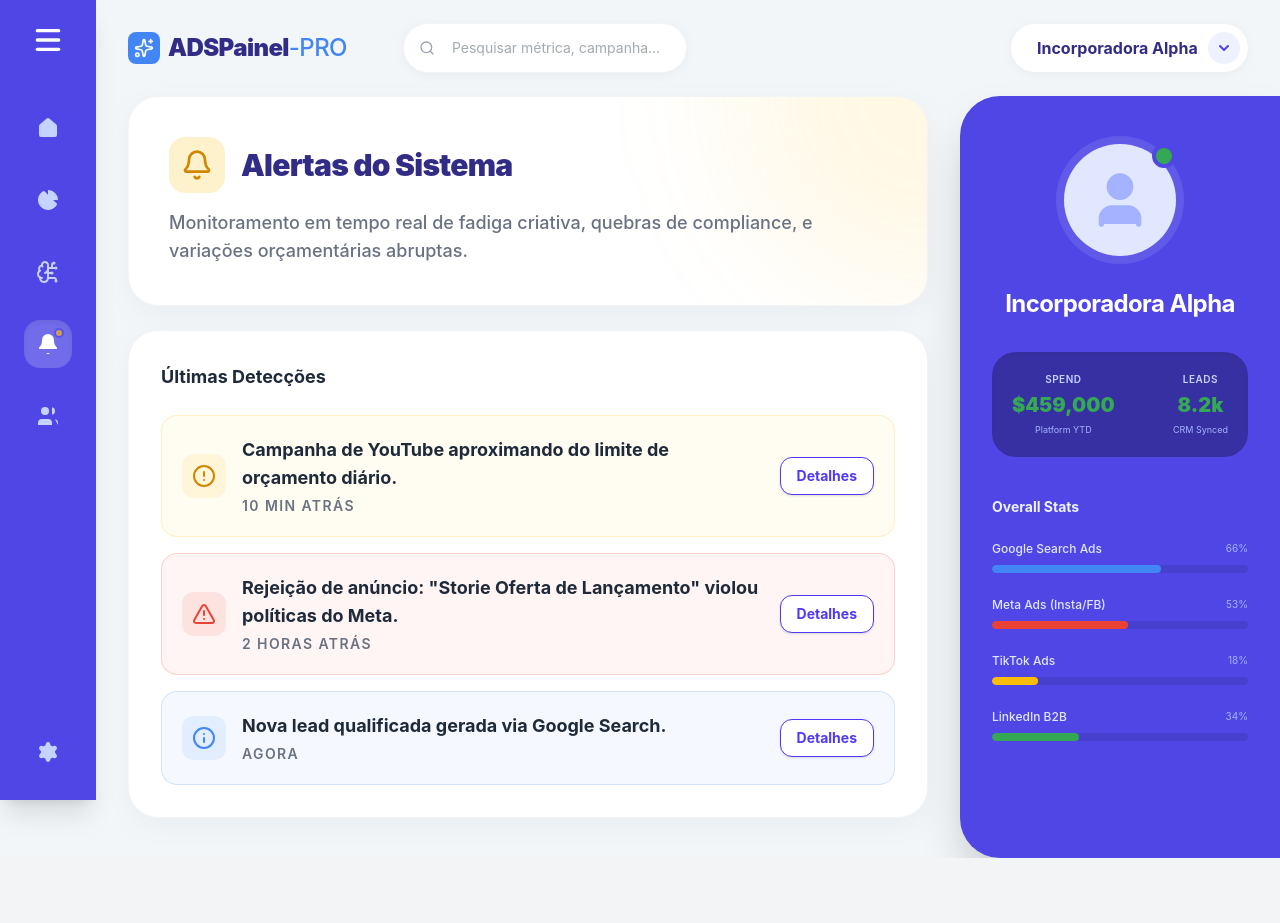
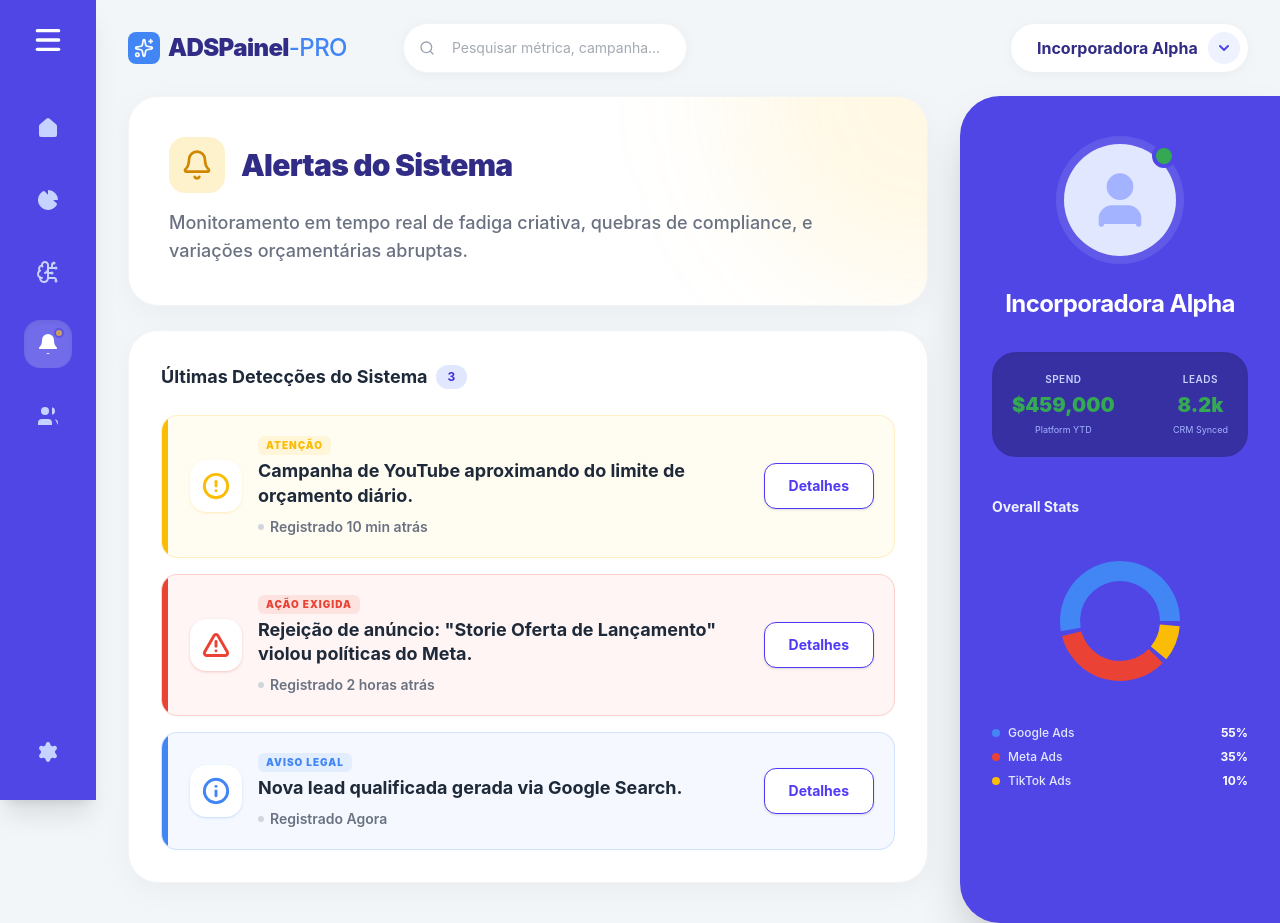
Before and after one commit to Dritcmg/nexus-dashboard-luxury, a React (Vite) app in the folder painel-react/: page / in a window 1280 px wide. Both pictures are taken after a click on the button 48 px from the left and 344 px from the top of the page. Before the commit the page ends 858 px from the top, so only its background shows below. Built offline with nearby package versions, Linux system fonts and the light colour scheme.

Commit message:
Refactor: Executive UX polish. Real platform data on widgets, Status Cards for clients, and randomized API failures on Mock promises.

```diff
--- a/painel-react/src/App.tsx
+++ b/painel-react/src/App.tsx
@@ -38,19 +38,31 @@ export default function App() {
 
   const handleGenBoleto = (accName: string) => {
     toast.promise(
-      new Promise((resolve) => setTimeout(resolve, 1500)),
+      new Promise((resolve, reject) => {
+        setTimeout(() => {
+          if (Math.random() < 0.15) {
+            reject(new Error('Saldo insuficiente ou limite transacional atingido na conta.'));
+          } else {
+            resolve(true);
+          }
+        }, 1500)
+      }),
       {
         loading: `Gerando Boleto para ${accName}...`,
         success: `Boleto enviado com sucesso para o cliente!`,
-        error: 'Erro ao gerar o boleto.',
+        error: (err) => `Erro na API: ${err.message}`,
       }
     );
   };
 
   const handleDownloadNF = (accName: string) => {
-    const toastId = toast.loading(`Processando Nota Fiscal de Serviço (NFS-e) para ${accName}...`);
+    const toastId = toast.loading(`Processando NFS-e na prefeitura para ${accName}...`);
     setTimeout(() => {
-      toast.success(`Download concluído! Verifique a pasta Downloads.`, { id: toastId });
+      if (Math.random() < 0.15) {
+        toast.error(`Falha ao emitir NF. Sistema municipal (Sefin) indisponível.`, { id: toastId });
+      } else {
+        toast.success(`Download concluído! Verifique a pasta Downloads.`, { id: toastId });
+      }
     }, 2000);
   };
 
--- a/painel-react/src/components/RightPanel.tsx
+++ b/painel-react/src/components/RightPanel.tsx
@@ -1,7 +1,6 @@
 import { User } from 'lucide-react';
-import { motion } from 'framer-motion';
+import { ResponsiveContainer, PieChart, Pie, Cell, Tooltip as RechartsTooltip } from 'recharts';
 import type { ClientData } from '../types';
-import { cn } from '../utils/cn';
 
 interface RightPanelProps {
     clientData: ClientData;
@@ -40,27 +39,41 @@ export const RightPanel = ({ clientData, clientName }: RightPanelProps) => {
             <div className="w-full">
                 <h3 className="text-sm font-bold mb-6 text-indigo-50">Overall Stats</h3>
                 <div className="space-y-6">
-                    {[
-                        { name: 'Google Search Ads', percent: `${Math.floor(Math.random() * 40 + 40)}%`, color: 'bg-[#4285F4]' },
-                        { name: 'Meta Ads (Insta/FB)', percent: `${Math.floor(Math.random() * 40 + 40)}%`, color: 'bg-[#EA4335]' },
-                        { name: 'TikTok Ads', percent: `${Math.floor(Math.random() * 30 + 10)}%`, color: 'bg-[#FBBC05]' },
-                        { name: 'LinkedIn B2B', percent: `${Math.floor(Math.random() * 30 + 10)}%`, color: 'bg-[#34A853]' },
-                    ].map((stat, i) => (
-                        <div key={i} className="group cursor-default">
-                            <div className="flex justify-between items-center mb-2">
-                                <p className="text-xs text-indigo-100 font-medium group-hover:text-white transition-colors">{stat.name}</p>
-                                <span className="text-[10px] text-indigo-300">{stat.percent}</span>
+                    <div className="h-40 w-full">
+                        <ResponsiveContainer width="100%" height="100%">
+                            <PieChart>
+                                <Pie
+                                    data={clientData.platformDistribution}
+                                    cx="50%"
+                                    cy="50%"
+                                    innerRadius={40}
+                                    outerRadius={60}
+                                    paddingAngle={5}
+                                    dataKey="value"
+                                    stroke="none"
+                                >
+                                    {clientData.platformDistribution.map((entry, index) => (
+                                        <Cell key={`cell-${index}`} fill={entry.color} />
+                                    ))}
+                                </Pie>
+                                <RechartsTooltip
+                                    contentStyle={{ borderRadius: '12px', border: 'none', boxShadow: '0 4px 20px rgba(0,0,0,0.1)' }}
+                                    itemStyle={{ color: '#1F2937', fontWeight: 'bold' }}
+                                />
+                            </PieChart>
+                        </ResponsiveContainer>
+                    </div>
+                    <div className="flex flex-col gap-2 mt-2">
+                        {clientData.platformDistribution.map((platform) => (
+                            <div key={platform.name} className="flex items-center justify-between text-xs">
+                                <div className="flex items-center gap-2">
+                                    <span className="w-2 h-2 rounded-full" style={{ backgroundColor: platform.color }}></span>
+                                    <span className="text-indigo-100 font-medium">{platform.name}</span>
+                                </div>
+                                <span className="font-bold text-white">{platform.value}%</span>
                             </div>
-                            <div className="w-full h-2 bg-black/10 rounded-full overflow-hidden">
-                                <motion.div
-                                    initial={{ width: 0 }}
-                                    animate={{ width: stat.percent }}
-                                    transition={{ duration: 1, delay: i * 0.1 }}
-                                    className={cn("h-full rounded-full", stat.color)}
-                                ></motion.div>
-                            </div>
-                        </div>
-                    ))}
+                        ))}
+                    </div>
                 </div>
             </div>
         </div>
--- a/painel-react/src/mocks/data.ts
+++ b/painel-react/src/mocks/data.ts
@@ -1,17 +1,24 @@
 import type { ClientData, ChartData } from '../types';
 
-const generateChartData = (baseGoogle: number, baseMeta: number, vol: number = 30): ChartData[] => {
+const generateChartData = (
+    baseGoogle: number,
+    baseMeta: number,
+    vol: number = 30,
+    googleModifier: (i: number) => number = () => 1,
+    metaModifier: (i: number) => number = () => 1
+): ChartData[] => {
     return Array.from({ length: vol }).map((_, i) => ({
         name: `Dia ${i + 1}`,
-        google: baseGoogle + Math.random() * (baseGoogle * 0.4) * (Math.random() > 0.5 ? 1 : -1),
-        meta: baseMeta + Math.random() * (baseMeta * 0.5) * (Math.random() > 0.5 ? 1 : -1),
+        google: baseGoogle * googleModifier(i) + Math.random() * (baseGoogle * 0.1) * (Math.random() > 0.5 ? 1 : -1),
+        meta: baseMeta * metaModifier(i) + Math.random() * (baseMeta * 0.1) * (Math.random() > 0.5 ? 1 : -1),
     }));
 };
 
 export const MOCK_DATA: Record<string, ClientData> = {
     'Incorporadora Alpha': {
         kpis: { spent: 458900.50, leads: 8240, cpl: 55.69, roas: 4.8, itemsDownloaded: 14205, percentage: 68 },
-        chartData: generateChartData(90, 110),
+        // Google Search is performing well (downward CPL trend), Meta is stable
+        chartData: generateChartData(90, 110, 30, (i) => 1 - (i * 0.015), () => 1),
         creatives: [
             { name: 'Vídeo Fachada 3D - Noturno (15s)', spent: 45000, cpl: 42.50, status: 'Escalar' },
             { name: 'Carrossel Plantas 3 Quartos', spent: 18500, cpl: 58.90, status: 'Manter' },
@@ -38,11 +45,17 @@ export const MOCK_DATA: Record<string, ClientData> = {
                 { title: 'Pausar Criativos Saturados', description: 'Desativar 3 anúncios em Display com baixa taxa de clique.', impact: '- R$ 1.2k de desperdício/dia' },
                 { title: 'Escalar Performance Max', description: 'Injetar 15% a mais do budget aprovado na campanha PMAX focada em Planta Baixa.', impact: '+ 45 Leads Qualificados estimados' }
             ]
-        }
+        },
+        platformDistribution: [
+            { name: 'Google Ads', value: 55, color: '#4285F4' },
+            { name: 'Meta Ads', value: 35, color: '#EA4335' },
+            { name: 'TikTok Ads', value: 10, color: '#FBBC05' }
+        ]
     },
     'Construtora Beta': {
         kpis: { spent: 125000.00, leads: 1350, cpl: 92.59, roas: 2.1, itemsDownloaded: 4100, percentage: 22 },
-        chartData: generateChartData(180, 150),
+        // Insight says Meta saturated (CPL going UP abruptly), Google stable
+        chartData: generateChartData(120, 100, 30, () => 1, (i) => 1 + (i * i * 0.002)),
         creatives: [
             { name: 'Promo Cliente Fiel - Desconto 5%', spent: 25000, cpl: 120.00, status: 'Trocar' },
             { name: 'Vídeo Obra Acelerada (Drone)', spent: 42000, cpl: 75.50, status: 'Escalar' },
@@ -65,11 +78,16 @@ export const MOCK_DATA: Record<string, ClientData> = {
                 { title: 'Remodelar Audiência', description: 'Duplicar públicos lookalikes usando base de compradores atualizada.', impact: '- 20% no CPL projetado' },
                 { title: 'Desativar Campanha Feirão', description: 'Pausar anúncios de Feirão e relançar sob nova oferta.', impact: 'Queda na fadiga visual' }
             ]
-        }
+        },
+        platformDistribution: [
+            { name: 'Meta Ads', value: 75, color: '#EA4335' },
+            { name: 'Google Ads', value: 25, color: '#4285F4' },
+        ]
     },
     'Residencial Gold': {
         kpis: { spent: 890000.00, leads: 22100, cpl: 40.27, roas: 8.5, itemsDownloaded: 56900, percentage: 94 },
-        chartData: generateChartData(40, 50),
+        // Insight says Global CPL reduced exponentially (Both going down)
+        chartData: generateChartData(60, 70, 30, (i) => 1 - (i * 0.02), (i) => 1 - (i * 0.015)),
         creatives: [
             { name: 'Lançamento Exclusivo - Black Card', spent: 245000, cpl: 32.10, status: 'Escalar' },
             { name: 'Tour Decorado Alto Padrão', spent: 132000, cpl: 38.50, status: 'Escalar' },
@@ -95,7 +113,12 @@ export const MOCK_DATA: Record<string, ClientData> = {
                 { title: 'Aumentar Lances em +10%', description: 'Dominar o topo da pesquisa no Google para concorrentes diretos.', impact: '+ Captura de Demanda Intencional' },
                 { title: 'Campanha de Retargeting Agressivo', description: 'Investir na base de abandonos de carrinho com oferta de fechamento rápido.', impact: 'Conversão acelerada em 3x' }
             ]
-        }
+        },
+        platformDistribution: [
+            { name: 'Google Ads', value: 45, color: '#4285F4' },
+            { name: 'Meta Ads', value: 40, color: '#EA4335' },
+            { name: 'LinkedIn Ads', value: 15, color: '#34A853' }
+        ]
     }
 };
 
--- a/painel-react/src/pages/AlertsTab.tsx
+++ b/painel-react/src/pages/AlertsTab.tsx
@@ -20,38 +20,62 @@ export const AlertsTab = ({ data }: { data: ClientData }) => {
             </div>
 
             <div className="bg-white rounded-[30px] p-8 shadow-[0_8px_30px_rgb(0,0,0,0.04)] border border-gray-100">
-                <h4 className="text-lg font-bold text-gray-800 mb-6">Últimas Detecções</h4>
+                <h4 className="text-lg font-bold text-gray-800 mb-6 flex items-center gap-2">
+                    Últimas Detecções do Sistema
+                    <span className="bg-indigo-100 text-indigo-700 text-xs py-1 px-3 rounded-full">{data.alerts.length}</span>
+                </h4>
                 <div className="space-y-4">
                     {data.alerts && data.alerts.length > 0 ? data.alerts.map((alert, index) => (
                         <motion.div
                             key={alert.id}
-                            initial={{ opacity: 0, x: -20 }}
-                            animate={{ opacity: 1, x: 0 }}
+                            initial={{ opacity: 0, x: -20, y: 10 }}
+                            animate={{ opacity: 1, x: 0, y: 0 }}
                             transition={{ delay: index * 0.1 }}
                             className={cn(
-                                "p-5 rounded-2xl border flex flex-col md:flex-row gap-4 items-start md:items-center justify-between group transition-all",
-                                alert.type === 'critical' ? "bg-[#EA4335]/5 border-[#EA4335]/20 hover:border-[#EA4335]/40" :
-                                    alert.type === 'warning' ? "bg-[#FBBC05]/5 border-[#FBBC05]/20 hover:border-[#FBBC05]/40" :
-                                        "bg-[#4285F4]/5 border-[#4285F4]/20 hover:border-[#4285F4]/40"
+                                "p-5 rounded-2xl border flex flex-col md:flex-row gap-4 items-start md:items-center justify-between group transition-all duration-300 relative overflow-hidden",
+                                alert.type === 'critical' ? "bg-[#EA4335]/5 border-[#EA4335]/20 hover:border-[#EA4335]/40 hover:shadow-[0_8px_30px_rgba(234,67,53,0.1)]" :
+                                    alert.type === 'warning' ? "bg-[#FBBC05]/5 border-[#FBBC05]/20 hover:border-[#FBBC05]/40 hover:shadow-[0_8px_30px_rgba(251,188,5,0.1)]" :
+                                        "bg-[#4285F4]/5 border-[#4285F4]/20 hover:border-[#4285F4]/40 hover:shadow-[0_8px_30px_rgba(66,133,244,0.1)]"
                             )}
                         >
-                            <div className="flex items-center gap-4">
+                            {/* Subtle Side Bar indicator */}
+                            <div className={cn(
+                                "absolute left-0 top-0 bottom-0 w-1.5",
+                                alert.type === 'critical' ? "bg-[#EA4335]" :
+                                    alert.type === 'warning' ? "bg-[#FBBC05]" :
+                                        "bg-[#4285F4]"
+                            )}></div>
+
+                            <div className="flex items-center gap-4 pl-2">
                                 <div className={cn(
-                                    "p-2.5 rounded-xl flex-shrink-0",
-                                    alert.type === 'critical' ? "bg-[#EA4335]/10 text-[#EA4335]" :
-                                        alert.type === 'warning' ? "bg-[#FBBC05]/10 text-yellow-600" :
-                                            "bg-[#4285F4]/10 text-[#4285F4]"
+                                    "p-3 rounded-2xl flex-shrink-0 shadow-sm",
+                                    alert.type === 'critical' ? "bg-white text-[#EA4335] shadow-[#EA4335]/20" :
+                                        alert.type === 'warning' ? "bg-white text-[#FBBC05] shadow-[#FBBC05]/20" :
+                                            "bg-white text-[#4285F4] shadow-[#4285F4]/20"
                                 )}>
-                                    {alert.type === 'critical' && <AlertTriangle className="w-6 h-6" />}
-                                    {alert.type === 'warning' && <AlertCircle className="w-6 h-6" />}
-                                    {alert.type === 'info' && <Info className="w-6 h-6" />}
+                                    {alert.type === 'critical' && <AlertTriangle className="w-7 h-7" strokeWidth={2.5} />}
+                                    {alert.type === 'warning' && <AlertCircle className="w-7 h-7" strokeWidth={2.5} />}
+                                    {alert.type === 'info' && <Info className="w-7 h-7" strokeWidth={2.5} />}
                                 </div>
                                 <div>
-                                    <h5 className="font-bold text-gray-800 text-base md:text-lg">{alert.message}</h5>
-                                    <p className="text-sm font-semibold text-gray-500 uppercase tracking-widest mt-1">{alert.time}</p>
+                                    <div className="flex items-center gap-2 mb-1">
+                                        <span className={cn(
+                                            "text-[10px] font-black uppercase tracking-widest px-2 py-0.5 rounded-md",
+                                            alert.type === 'critical' ? "bg-[#EA4335]/10 text-[#EA4335]" :
+                                                alert.type === 'warning' ? "bg-[#FBBC05]/10 text-[#FBBC05]" :
+                                                    "bg-[#4285F4]/10 text-[#4285F4]"
+                                        )}>
+                                            {alert.type === 'critical' ? 'Ação Exigida' : alert.type === 'warning' ? 'Atenção' : 'Aviso Legal'}
+                                        </span>
+                                    </div>
+                                    <h5 className="font-bold text-gray-800 text-base md:text-lg leading-snug">{alert.message}</h5>
+                                    <p className="text-sm font-semibold text-gray-500 mt-2 flex items-center gap-1.5">
+                                        <span className="w-1.5 h-1.5 rounded-full bg-gray-300"></span>
+                                        Registrado {alert.time}
+                                    </p>
                                 </div>
                             </div>
-                            <button className="text-sm font-bold text-indigo-600 hover:text-indigo-800 bg-white border px-4 py-2 rounded-xl shadow-sm hover:shadow-md transition-all self-stretch md:self-auto">
+                            <button className="text-sm font-bold text-indigo-600 hover:text-white bg-white hover:bg-indigo-600 border px-6 py-3 rounded-xl shadow-sm hover:shadow-lg transition-all self-stretch md:self-auto group-hover:scale-105">
                                 Detalhes
                             </button>
                         </motion.div>
--- a/painel-react/src/types/index.ts
+++ b/painel-react/src/types/index.ts
@@ -56,4 +56,5 @@ export interface ClientData {
     iaInsight: string;
     alerts: Alert[];
     aiAnalysis: AIAnalysis;
+    platformDistribution: { name: string; value: number; color: string }[];
 }
```
Also changed, not shown: painel-react/src/pages/ClientsTab.tsx (+25 -11 lines).
